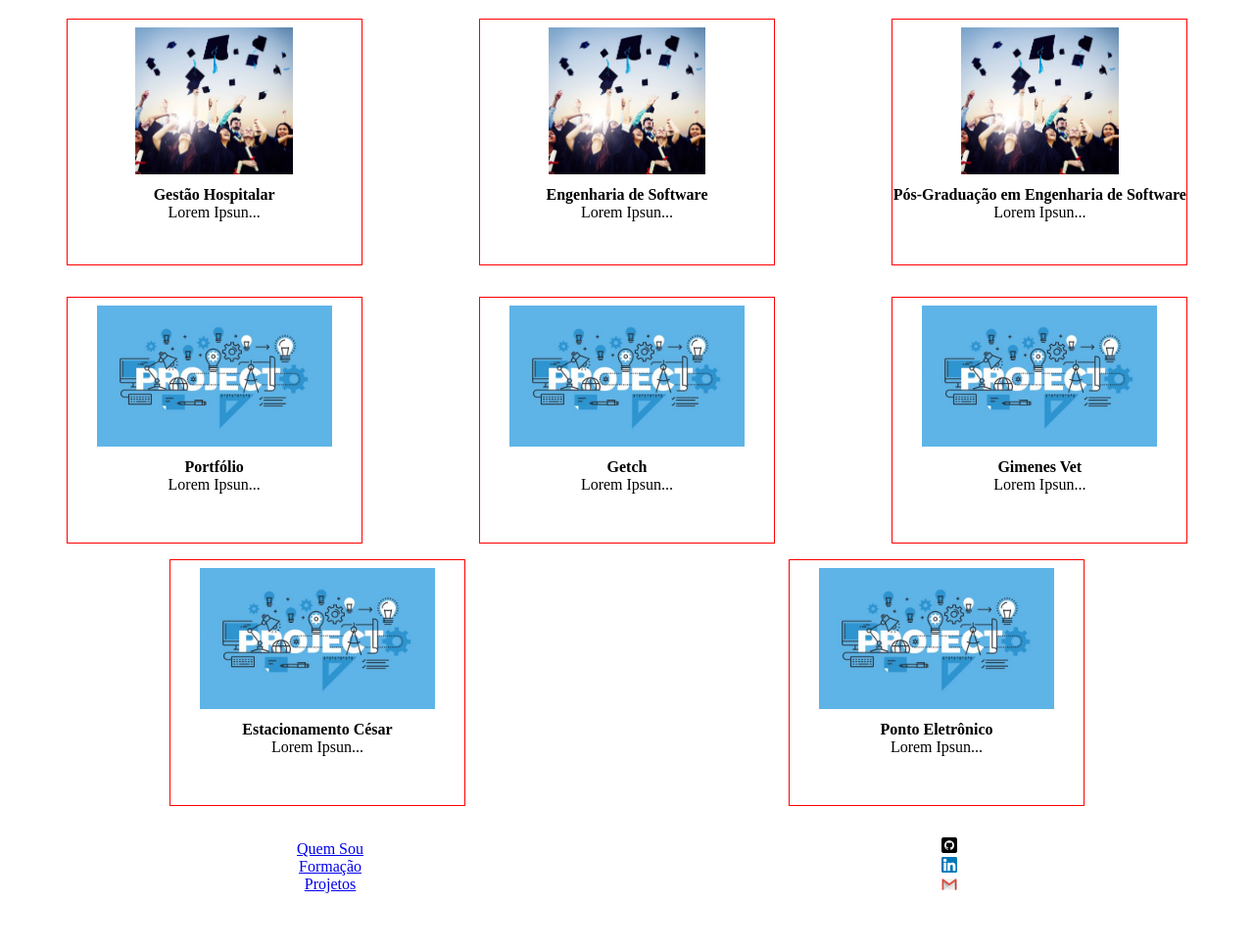
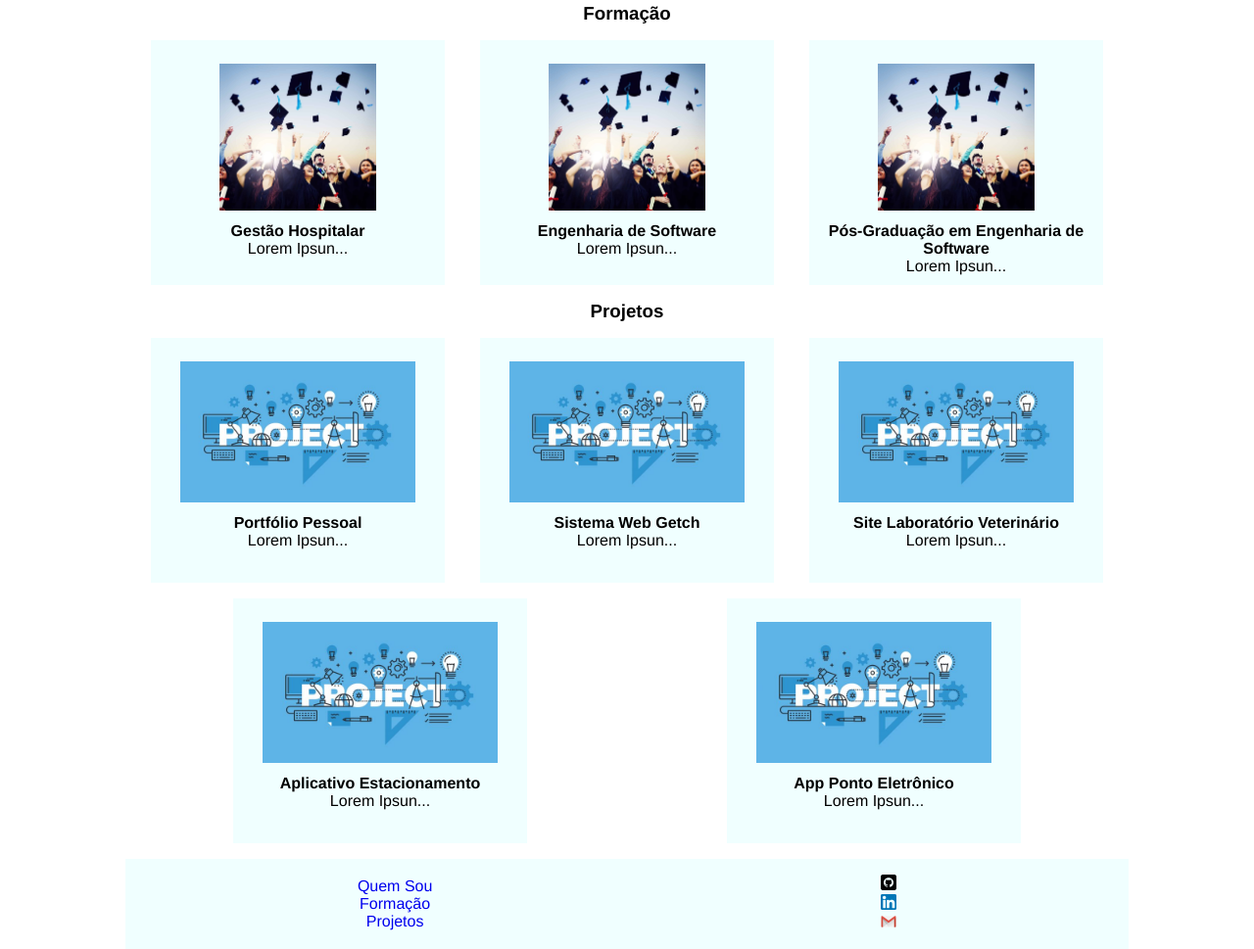
Before and after one commit to jorogami/portfolio, a plain HTML site: page index.html in a window 1280 px wide. Shown: the part 273-1242 px from the top of the page at 98% size. Before the commit the page ends 1204 px from the top, so only its background shows below. Drawn offline with Linux system fonts and the light colour scheme.

Commit message:
atualiações css

```diff
--- a/css/estilo.css
+++ b/css/estilo.css
@@ -1,12 +1,28 @@
 *{
-    margin:0;
+    margin:0 auto;
+
     padding:0;
+    font-family:Helvetica, Arial, sans-serif;
+
     list-style-type: none;
     scroll-behavior: smooth;
 }
+a{
+    text-decoration: none;
+}
+a:visited{
+    color:black;
+}
+body{
+    max-width:1024px;
+}
+
 .icones{
     max-width: 1em;
 
+}
+.titulo{
+    text-align: center;
 }
 .quem-sou img{
     max-width:10em;
@@ -20,17 +36,28 @@
     gap:1em;
     text-align:center;
 }
-.formacao,.projetos{
+.quem-sou,.formacao,.projetos{
     flex-wrap: wrap;
+
 }
 card{
-    border:1px solid red;
+
     height:250px;
     width:300px;
+    background-color:azure;
 }
+card:hover{
+    box-sizing: border-box;
+    border:1px solid aqua;
+}
+
 card img{
     overflow: hidden;
+    margin-top:1em;
     max-width: 240px;
     max-height: 150px;
     padding: 0.5em;
 }
+.rodape{
+    background-color: azure;
+}
--- a/index.html
+++ b/index.html
@@ -13,7 +13,7 @@
 
     <nav class="navegacao-topo">
         <ul>
-            <li><a href="#quemsou">Quem Sou</a></li>
+            <li><a href="#quem-sou">Quem Sou</a></li>
             <li><a href="#formacao">Formação</a></li>
             <li><a href="#projetos">Projetos</a></li>
         </ul>
@@ -38,14 +38,15 @@
 
 
 <!--Inicio Quem Sou-->
-<div class="quem-sou">
+<div class="quem-sou" id="quem-sou">
     <h2>Olá, eu sou o João!</h2>
     <img src="img/perfil.jpg" alt="foto do proprietario do portfólio">
 </div>
 <!--Fim Quem Sou-->
 
 <!--Inicio Formação-->
-<div class="formacao">
+<div class="titulo"><h3>Formação</h3>
+<div class="formacao" id="formacao">
     <card>
         <img src="img/formacao.jpg">
         <h4>Gestão Hospitalar</h4>
@@ -62,37 +63,39 @@
         <p>Lorem Ipsun...</p>
     </card>
 </div>
+</div>
 
 <!--Fim Formação-->
 
 <!--Inicio Projetos-->
-<div class="projetos">
+<div class="titulo"><h3>Projetos</h3>
+<div class="projetos" id="projetos">
     <card>
         <img src="img/projeto.jpg">
-        <h4>Portfólio</h4>
+        <h4>Portfólio Pessoal</h4>
         <p>Lorem Ipsun...</p>
     </card>
     <card>
         <img src="img/projeto.jpg">
-        <h4>Getch</h4>
+        <h4>Sistema Web Getch</h4>
         <p>Lorem Ipsun...</p>
     </card>
     <card>
         <img src="img/projeto.jpg">
-        <h4>Gimenes Vet</h4>
+        <h4>Site Laboratório Veterinário</h4>
         <p>Lorem Ipsun...</p>
     </card>
     <card>
         <img src="img/projeto.jpg">
-        <h4>Estacionamento César</h4>
+        <h4>Aplicativo Estacionamento</h4>
         <p>Lorem Ipsun...</p>
     </card>
     <card>
         <img src="img/projeto.jpg">
-        <h4>Ponto Eletrônico</h4>
+        <h4>App Ponto Eletrônico</h4>
         <p>Lorem Ipsun...</p>
     </card>
-
+</div>
 </div>
 <!--Fim Projetos-->
 
@@ -100,7 +103,7 @@
 <div class="rodape">
     <nav class="navegação-rodape">
         <ul>
-            <li><a href="#quemsou">Quem Sou</a></li>
+            <li><a href="#quem-sou">Quem Sou</a></li>
             <li><a href="#formacao">Formação</a></li>
             <li><a href="#projetos">Projetos</a></li>
         </ul>
```
